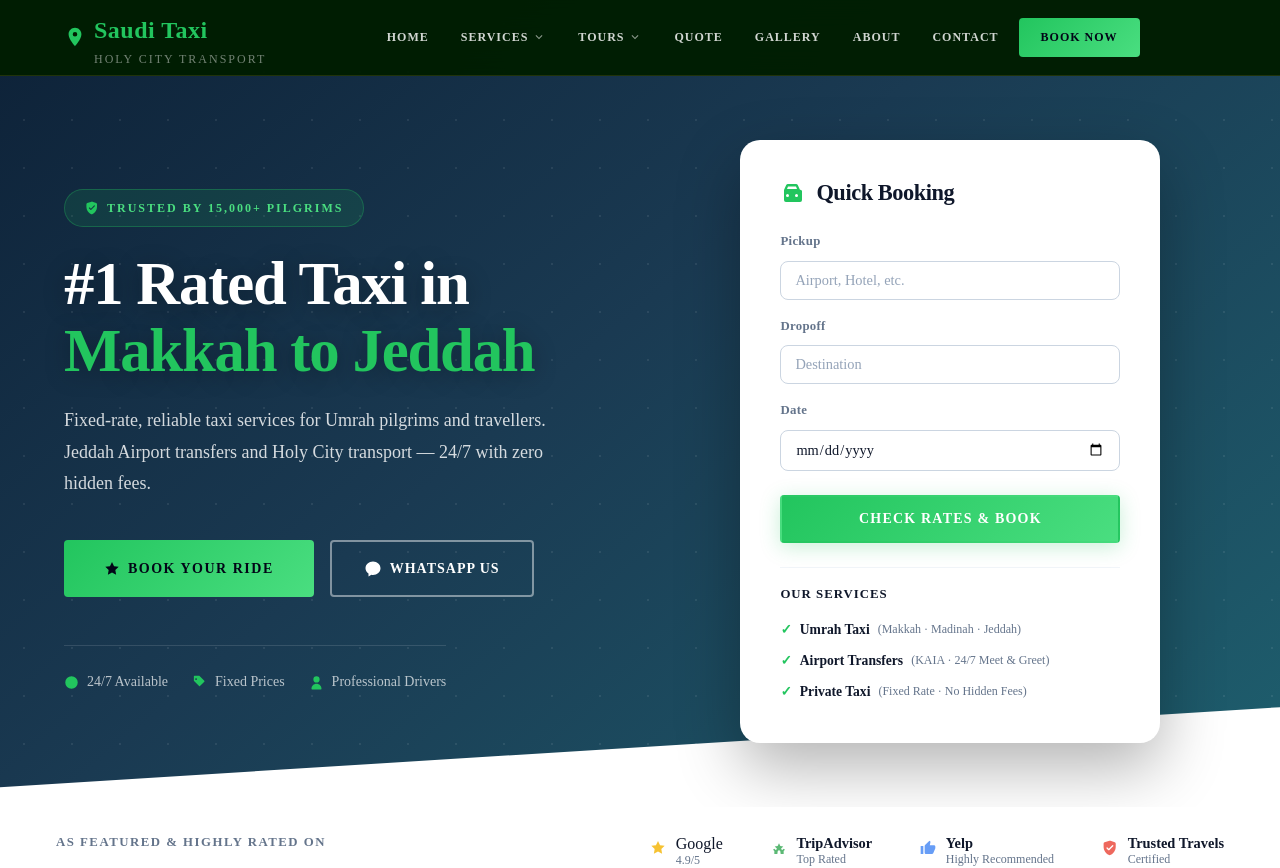
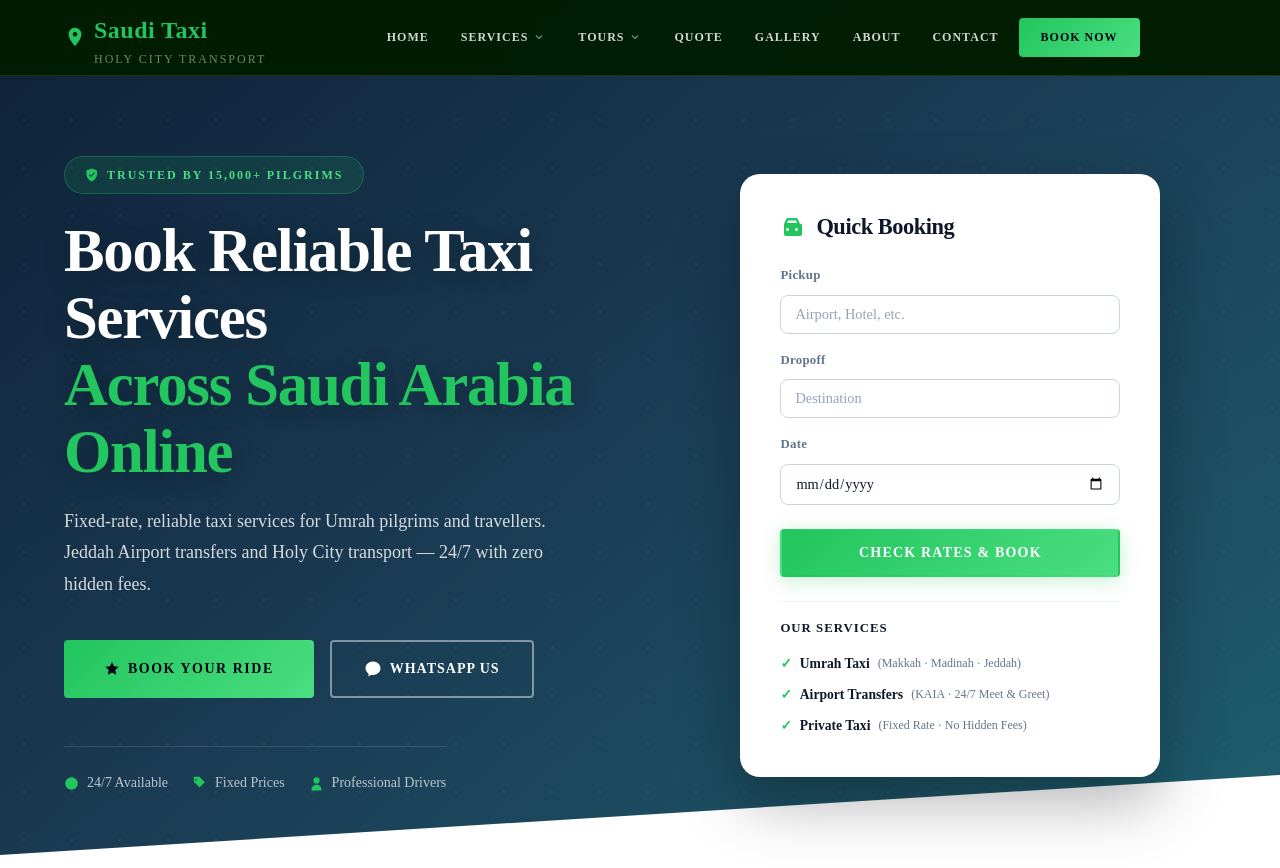
Before and after one commit to umberfakhar28/Saudi-Taxi, a Next.js app: page / in a window 1280 px wide. Shown: the top 868 px of the page. Built offline with nearby package versions, Linux system fonts and the light colour scheme; a web font is replaced by a local one.

Commit message:
Update H1 to Book Reliable Taxi Services Across Saudi Arabia Online
Co-authored-by: CommandCodeBot <noreply@commandcode.ai>

```diff
--- a/src/components/Hero.tsx
+++ b/src/components/Hero.tsx
@@ -74,8 +74,8 @@
                 {/* H1 — Contrast: largest element, highest visual weight */}
                 {/* Proximity: directly follows badge, no wasted space */}
                 <h1 className={styles.title}>
-                    #1 Rated Taxi in<br />
-                    <em>Makkah to Jeddah</em>
+                    Book Reliable Taxi Services<br />
+                    <em>Across Saudi Arabia Online</em>
                 </h1>
 
                 {/* Subtitle — Contrast: muted vs H1, proximity: tight below title */}
```
